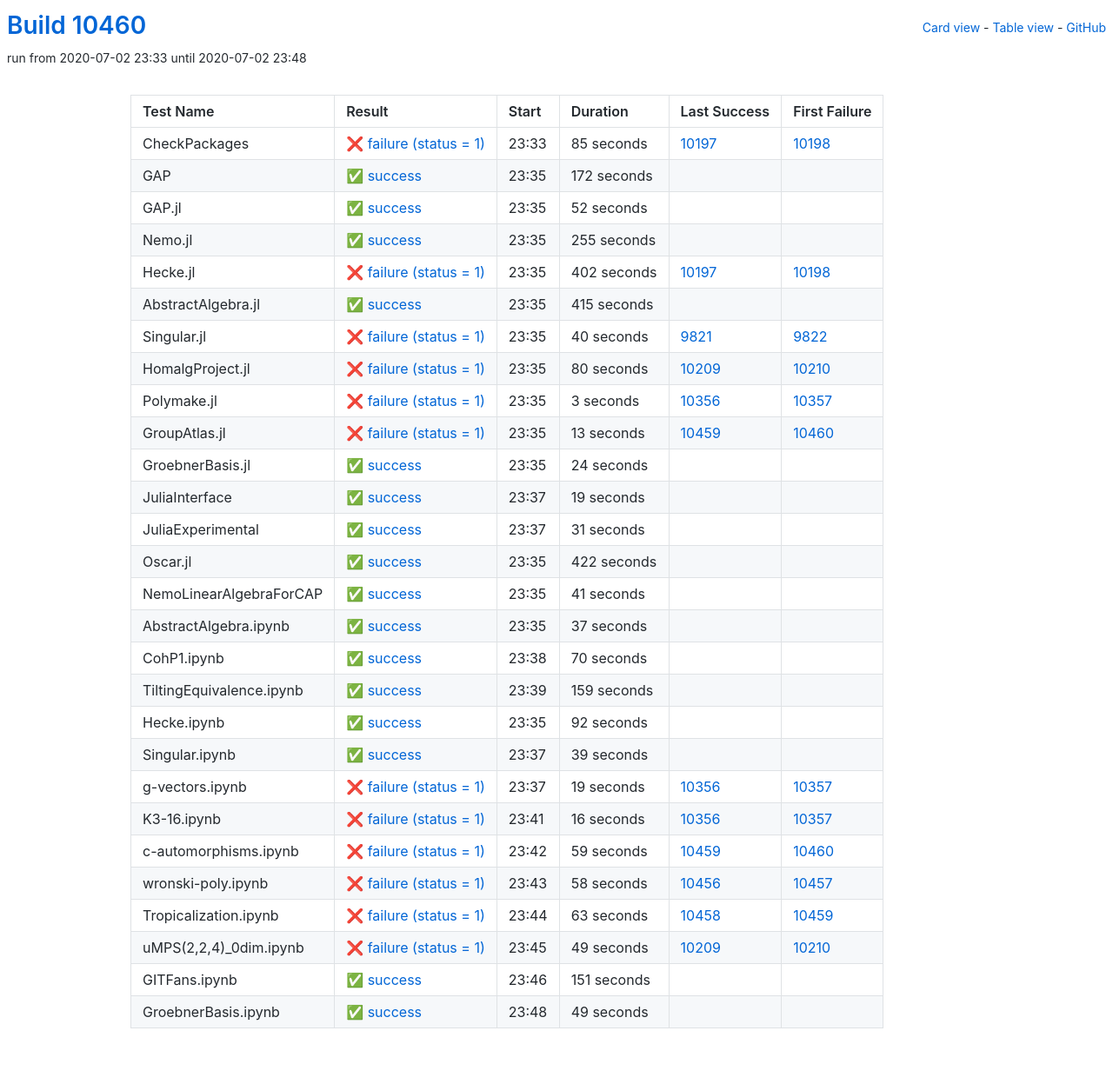
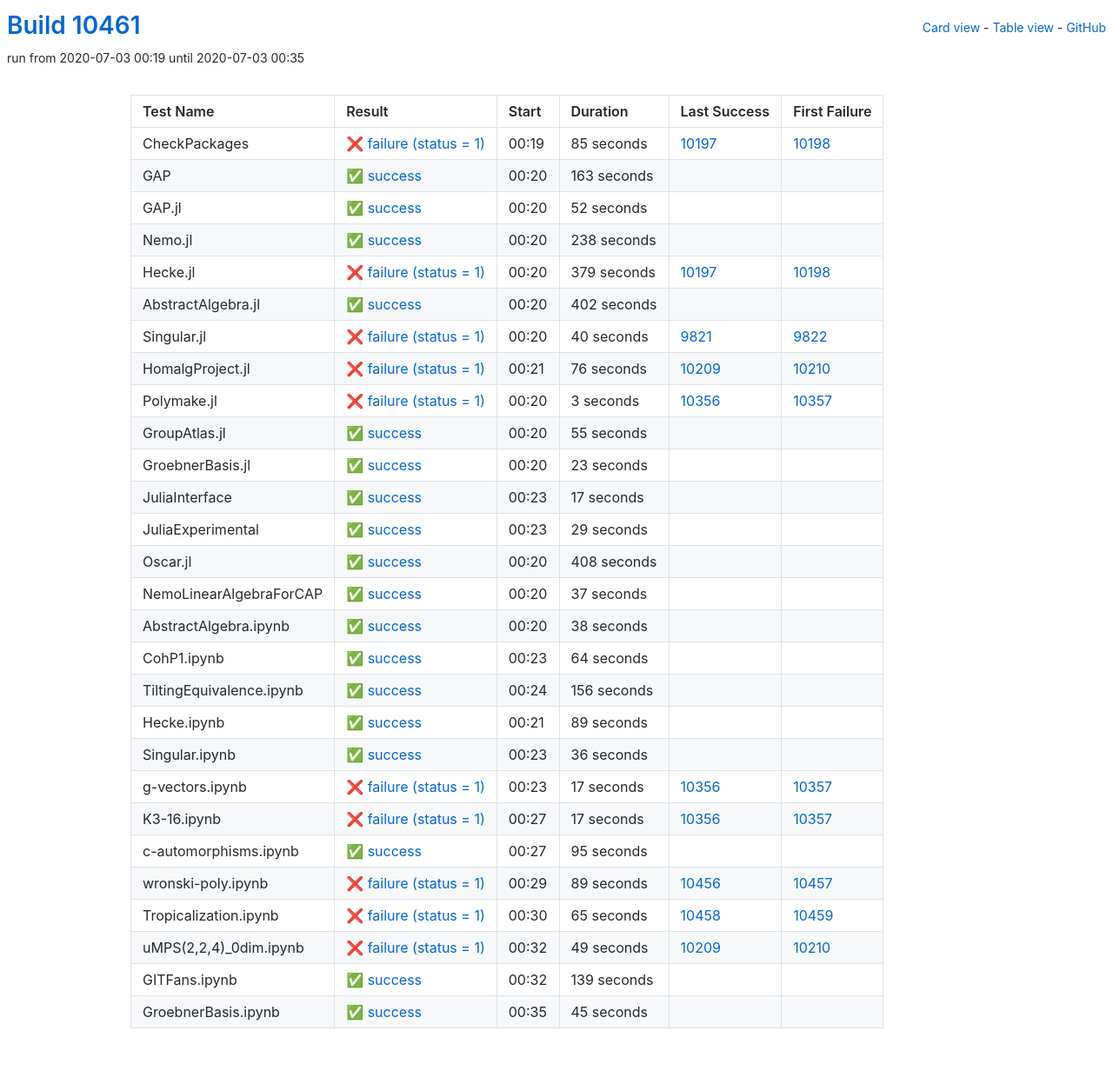
Before and after one commit to oscar-system/oscar-ci-status, a Jekyll site: the page built from table.html, in a window 1280 px wide. Shown: the whole page at 87% size. Built offline with Jekyll 4.4.1, drawn with Linux system fonts in a browser that asks for light colours.

Commit message:
Build #10461

```diff
--- a/_data/ci.yml
+++ b/_data/ci.yml
@@ -1,6 +1,6 @@
 ---
-build: 10460
-build_url: https://oscarci.mathematik.uni-kl.de/job/oscar/10460/
+build: 10461
+build_url: https://oscarci.mathematik.uni-kl.de/job/oscar/10461/
 job: oscar
 organization: oscar-system
 repo: oscar-ci-status
@@ -8,8 +8,8 @@
 tests:
 - name: CheckPackages
   id: checkpackages
-  log: https://oscarci.mathematik.uni-kl.de/job/oscar/10460/artifact/logs/build-10460/CheckPackages.log
-  start: 2020-07-02 23:33
+  log: https://oscarci.mathematik.uni-kl.de/job/oscar/10461/artifact/logs/build-10461/CheckPackages.log
+  start: 2020-07-03 00:19
   success: false
   exitcode: 1
   status: failure
@@ -20,20 +20,20 @@
   first_failure_url: https://oscarci.mathematik.uni-kl.de/job/oscar/10198/
 - name: GAP
   id: gap
-  log: https://oscarci.mathematik.uni-kl.de/job/oscar/10460/artifact/logs/build-10460/GAP.log
-  start: 2020-07-02 23:35
+  log: https://oscarci.mathematik.uni-kl.de/job/oscar/10461/artifact/logs/build-10461/GAP.log
+  start: 2020-07-03 00:20
   success: true
   exitcode: 0
   status: success
-  duration: 172
+  duration: 163
   last_success: false
   last_success_url:
   first_failure: false
   first_failure_url:
 - name: GAP.jl
   id: gap-jl
-  log: https://oscarci.mathematik.uni-kl.de/job/oscar/10460/artifact/logs/build-10460/GAP.jl.log
-  start: 2020-07-02 23:35
+  log: https://oscarci.mathematik.uni-kl.de/job/oscar/10461/artifact/logs/build-10461/GAP.jl.log
+  start: 2020-07-03 00:20
   success: true
   exitcode: 0
   status: success
@@ -44,44 +44,44 @@
   first_failure_url:
 - name: Nemo.jl
   id: nemo-jl
-  log: https://oscarci.mathematik.uni-kl.de/job/oscar/10460/artifact/logs/build-10460/Nemo.jl.log
-  start: 2020-07-02 23:35
+  log: https://oscarci.mathematik.uni-kl.de/job/oscar/10461/artifact/logs/build-10461/Nemo.jl.log
+  start: 2020-07-03 00:20
   success: true
   exitcode: 0
   status: success
-  duration: 255
+  duration: 238
   last_success: false
   last_success_url:
   first_failure: false
   first_failure_url:
 - name: Hecke.jl
   id: hecke-jl
-  log: https://oscarci.mathematik.uni-kl.de/job/oscar/10460/artifact/logs/build-10460/Hecke.jl.log
-  start: 2020-07-02 23:35
+  log: https://oscarci.mathematik.uni-kl.de/job/oscar/10461/artifact/logs/build-10461/Hecke.jl.log
+  start: 2020-07-03 00:20
   success: false
   exitcode: 1
   status: failure
-  duration: 402
+  duration: 379
   last_success: 10197
   last_success_url: https://oscarci.mathematik.uni-kl.de/job/oscar/10197/
   first_failure: 10198
   first_failure_url: https://oscarci.mathematik.uni-kl.de/job/oscar/10198/
 - name: AbstractAlgebra.jl
   id: abstractalgebra-jl
-  log: https://oscarci.mathematik.uni-kl.de/job/oscar/10460/artifact/logs/build-10460/AbstractAlgebra.jl.log
-  start: 2020-07-02 23:35
+  log: https://oscarci.mathematik.uni-kl.de/job/oscar/10461/artifact/logs/build-10461/AbstractAlgebra.jl.log
+  start: 2020-07-03 00:20
   success: true
   exitcode: 0
   status: success
-  duration: 415
+  duration: 402
   last_success: false
   last_success_url:
   first_failure: false
   first_failure_url:
 - name: Singular.jl
   id: singular-jl
-  log: https://oscarci.mathematik.uni-kl.de/job/oscar/10460/artifact/logs/build-10460/Singular.jl.log
-  start: 2020-07-02 23:35
+  log: https://oscarci.mathematik.uni-kl.de/job/oscar/10461/artifact/logs/build-10461/Singular.jl.log
+  start: 2020-07-03 00:20
   success: false
   exitcode: 1
   status: failure
@@ -92,20 +92,20 @@
   first_failure_url: https://oscarci.mathematik.uni-kl.de/job/oscar/9822/
 - name: HomalgProject.jl
   id: homalgproject-jl
-  log: https://oscarci.mathematik.uni-kl.de/job/oscar/10460/artifact/logs/build-10460/HomalgProject.jl.log
-  start: 2020-07-02 23:35
+  log: https://oscarci.mathematik.uni-kl.de/job/oscar/10461/artifact/logs/build-10461/HomalgProject.jl.log
+  start: 2020-07-03 00:21
   success: false
   exitcode: 1
   status: failure
-  duration: 80
+  duration: 76
   last_success: 10209
   last_success_url: https://oscarci.mathematik.uni-kl.de/job/oscar/10209/
   first_failure: 10210
   first_failure_url: https://oscarci.mathematik.uni-kl.de/job/oscar/10210/
 - name: Polymake.jl
   id: polymake-jl
-  log: https://oscarci.mathematik.uni-kl.de/job/oscar/10460/artifact/logs/build-10460/Polymake.jl.log
-  start: 2020-07-02 23:35
+  log: https://oscarci.mathematik.uni-kl.de/job/oscar/10461/artifact/logs/build-10461/Polymake.jl.log
+  start: 2020-07-03 00:20
   success: false
   exitcode: 1
   status: failure
@@ -116,80 +116,68 @@
   first_failure_url: https://oscarci.mathematik.uni-kl.de/job/oscar/10357/
 - name: GroupAtlas.jl
   id: groupatlas-jl
-  log: https://oscarci.mathematik.uni-kl.de/job/oscar/10460/artifact/logs/build-10460/GroupAtlas.jl.log
-  start: 2020-07-02 23:35
-  success: false
-  exitcode: 1
-  status: failure
-  duration: 13
-  last_success: 10459
-  last_success_url: https://oscarci.mathematik.uni-kl.de/job/oscar/10459/
-  first_failure: 10460
-  first_failure_url: https://oscarci.mathematik.uni-kl.de/job/oscar/10460/
-- name: GroebnerBasis.jl
-  id: groebnerbasis-jl
-  log: https://oscarci.mathematik.uni-kl.de/job/oscar/10460/artifact/logs/build-10460/GroebnerBasis.jl.log
-  start: 2020-07-02 23:35
+  log: https://oscarci.mathematik.uni-kl.de/job/oscar/10461/artifact/logs/build-10461/GroupAtlas.jl.log
+  start: 2020-07-03 00:20
   success: true
   exitcode: 0
   status: success
-  duration: 24
+  duration: 55
+  last_success: false
+  last_success_url:
+  first_failure: false
+  first_failure_url:
+- name: GroebnerBasis.jl
+  id: groebnerbasis-jl
+  log: https://oscarci.mathematik.uni-kl.de/job/oscar/10461/artifact/logs/build-10461/GroebnerBasis.jl.log
+  start: 2020-07-03 00:20
+  success: true
+  exitcode: 0
+  status: success
+  duration: 23
   last_success: false
   last_success_url:
   first_failure: false
   first_failure_url:
 - name: JuliaInterface
   id: juliainterface
-  log: https://oscarci.mathematik.uni-kl.de/job/oscar/10460/artifact/logs/build-10460/JuliaInterface.log
-  start: 2020-07-02 23:37
+  log: https://oscarci.mathematik.uni-kl.de/job/oscar/10461/artifact/logs/build-10461/JuliaInterface.log
+  start: 2020-07-03 00:23
   success: true
   exitcode: 0
   status: success
-  duration: 19
+  duration: 17
   last_success: false
   last_success_url:
   first_failure: false
   first_failure_url:
 - name: JuliaExperimental
   id: juliaexperimental
-  log: https://oscarci.mathematik.uni-kl.de/job/oscar/10460/artifact/logs/build-10460/JuliaExperimental.log
-  start: 2020-07-02 23:37
+  log: https://oscarci.mathematik.uni-kl.de/job/oscar/10461/artifact/logs/build-10461/JuliaExperimental.log
+  start: 2020-07-03 00:23
   success: true
   exitcode: 0
   status: success
-  duration: 31
+  duration: 29
   last_success: false
   last_success_url:
   first_failure: false
   first_failure_url:
 - name: Oscar.jl
   id: oscar-jl
-  log: https://oscarci.mathematik.uni-kl.de/job/oscar/10460/artifact/logs/build-10460/Oscar.jl.log
-  start: 2020-07-02 23:35
+  log: https://oscarci.mathematik.uni-kl.de/job/oscar/10461/artifact/logs/build-10461/Oscar.jl.log
+  start: 2020-07-03 00:20
   success: true
   exitcode: 0
   status: success
-  duration: 422
+  duration: 408
   last_success: false
   last_success_url:
   first_failure: false
   first_failure_url:
 - name: NemoLinearAlgebraForCAP
   id: nemolinearalgebraforcap
-  log: https://oscarci.mathematik.uni-kl.de/job/oscar/10460/artifact/logs/build-10460/NemoLinearAlgebraForCAP.log
-  start: 2020-07-02 23:35
-  success: true
-  exitcode: 0
-  status: success
-  duration: 41
-  last_success: false
-  last_success_url:
-  first_failure: false
-  first_failure_url:
-- name: AbstractAlgebra.ipynb
-  id: abstractalgebra-ipynb
-  log: https://oscarci.mathematik.uni-kl.de/job/oscar/10460/artifact/logs/build-10460/AbstractAlgebra.ipynb.log
-  start: 2020-07-02 23:35
+  log: https://oscarci.mathematik.uni-kl.de/job/oscar/10461/artifact/logs/build-10461/NemoLinearAlgebraForCAP.log
+  start: 2020-07-03 00:20
   success: true
   exitcode: 0
   status: success
@@ -198,118 +186,130 @@
   last_success_url:
   first_failure: false
   first_failure_url:
-- name: CohP1.ipynb
-  id: cohp1-ipynb
-  log: https://oscarci.mathematik.uni-kl.de/job/oscar/10460/artifact/logs/build-10460/CohP1.ipynb.log
-  start: 2020-07-02 23:38
+- name: AbstractAlgebra.ipynb
+  id: abstractalgebra-ipynb
+  log: https://oscarci.mathematik.uni-kl.de/job/oscar/10461/artifact/logs/build-10461/AbstractAlgebra.ipynb.log
+  start: 2020-07-03 00:20
   success: true
   exitcode: 0
   status: success
-  duration: 70
+  duration: 38
+  last_success: false
+  last_success_url:
+  first_failure: false
+  first_failure_url:
+- name: CohP1.ipynb
+  id: cohp1-ipynb
+  log: https://oscarci.mathematik.uni-kl.de/job/oscar/10461/artifact/logs/build-10461/CohP1.ipynb.log
+  start: 2020-07-03 00:23
+  success: true
+  exitcode: 0
+  status: success
+  duration: 64
   last_success: false
   last_success_url:
   first_failure: false
   first_failure_url:
 - name: TiltingEquivalence.ipynb
   id: tiltingequivalence-ipynb
-  log: https://oscarci.mathematik.uni-kl.de/job/oscar/10460/artifact/logs/build-10460/TiltingEquivalence.ipynb.log
-  start: 2020-07-02 23:39
+  log: https://oscarci.mathematik.uni-kl.de/job/oscar/10461/artifact/logs/build-10461/TiltingEquivalence.ipynb.log
+  start: 2020-07-03 00:24
   success: true
   exitcode: 0
   status: success
-  duration: 159
+  duration: 156
   last_success: false
   last_success_url:
   first_failure: false
   first_failure_url:
 - name: Hecke.ipynb
   id: hecke-ipynb
-  log: https://oscarci.mathematik.uni-kl.de/job/oscar/10460/artifact/logs/build-10460/Hecke.ipynb.log
-  start: 2020-07-02 23:35
+  log: https://oscarci.mathematik.uni-kl.de/job/oscar/10461/artifact/logs/build-10461/Hecke.ipynb.log
+  start: 2020-07-03 00:21
   success: true
   exitcode: 0
   status: success
-  duration: 92
+  duration: 89
   last_success: false
   last_success_url:
   first_failure: false
   first_failure_url:
 - name: Singular.ipynb
   id: singular-ipynb
-  log: https://oscarci.mathematik.uni-kl.de/job/oscar/10460/artifact/logs/build-10460/Singular.ipynb.log
-  start: 2020-07-02 23:37
+  log: https://oscarci.mathematik.uni-kl.de/job/oscar/10461/artifact/logs/build-10461/Singular.ipynb.log
+  start: 2020-07-03 00:23
   success: true
   exitcode: 0
   status: success
-  duration: 39
+  duration: 36
   last_success: false
   last_success_url:
   first_failure: false
   first_failure_url:
 - name: g-vectors.ipynb
   id: g-vectors-ipynb
-  log: https://oscarci.mathematik.uni-kl.de/job/oscar/10460/artifact/logs/build-10460/g-vectors.ipynb.log
-  start: 2020-07-02 23:37
+  log: https://oscarci.mathematik.uni-kl.de/job/oscar/10461/artifact/logs/build-10461/g-vectors.ipynb.log
+  start: 2020-07-03 00:23
   success: false
   exitcode: 1
   status: failure
-  duration: 19
+  duration: 17
   last_success: 10356
   last_success_url: https://oscarci.mathematik.uni-kl.de/job/oscar/10356/
   first_failure: 10357
   first_failure_url: https://oscarci.mathematik.uni-kl.de/job/oscar/10357/
 - name: K3-16.ipynb
   id: k3-16-ipynb
-  log: https://oscarci.mathematik.uni-kl.de/job/oscar/10460/artifact/logs/build-10460/K3-16.ipynb.log
-  start: 2020-07-02 23:41
+  log: https://oscarci.mathematik.uni-kl.de/job/oscar/10461/artifact/logs/build-10461/K3-16.ipynb.log
+  start: 2020-07-03 00:27
   success: false
   exitcode: 1
   status: failure
-  duration: 16
+  duration: 17
   last_success: 10356
   last_success_url: https://oscarci.mathematik.uni-kl.de/job/oscar/10356/
   first_failure: 10357
   first_failure_url: https://oscarci.mathematik.uni-kl.de/job/oscar/10357/
 - name: c-automorphisms.ipynb
   id: c-automorphisms-ipynb
-  log: https://oscarci.mathematik.uni-kl.de/job/oscar/10460/artifact/logs/build-10460/c-automorphisms.ipynb.log
-  start: 2020-07-02 23:42
+  log: https://oscarci.mathematik.uni-kl.de/job/oscar/10461/artifact/logs/build-10461/c-automorphisms.ipynb.log
+  start: 2020-07-03 00:27
+  success: true
+  exitcode: 0
+  status: success
+  duration: 95
+  last_success: false
+  last_success_url:
+  first_failure: false
+  first_failure_url:
+- name: wronski-poly.ipynb
+  id: wronski-poly-ipynb
+  log: https://oscarci.mathematik.uni-kl.de/job/oscar/10461/artifact/logs/build-10461/wronski-poly.ipynb.log
+  start: 2020-07-03 00:29
   success: false
   exitcode: 1
   status: failure
-  duration: 59
-  last_success: 10459
-  last_success_url: https://oscarci.mathematik.uni-kl.de/job/oscar/10459/
-  first_failure: 10460
-  first_failure_url: https://oscarci.mathematik.uni-kl.de/job/oscar/10460/
-- name: wronski-poly.ipynb
-  id: wronski-poly-ipynb
-  log: https://oscarci.mathematik.uni-kl.de/job/oscar/10460/artifact/logs/build-10460/wronski-poly.ipynb.log
-  start: 2020-07-02 23:43
-  success: false
-  exitcode: 1
-  status: failure
-  duration: 58
+  duration: 89
   last_success: 10456
   last_success_url: https://oscarci.mathematik.uni-kl.de/job/oscar/10456/
   first_failure: 10457
   first_failure_url: https://oscarci.mathematik.uni-kl.de/job/oscar/10457/
 - name: Tropicalization.ipynb
   id: tropicalization-ipynb
-  log: https://oscarci.mathematik.uni-kl.de/job/oscar/10460/artifact/logs/build-10460/Tropicalization.ipynb.log
-  start: 2020-07-02 23:44
+  log: https://oscarci.mathematik.uni-kl.de/job/oscar/10461/artifact/logs/build-10461/Tropicalization.ipynb.log
+  start: 2020-07-03 00:30
   success: false
   exitcode: 1
   status: failure
-  duration: 63
+  duration: 65
   last_success: 10458
   last_success_url: https://oscarci.mathematik.uni-kl.de/job/oscar/10458/
   first_failure: 10459
   first_failure_url: https://oscarci.mathematik.uni-kl.de/job/oscar/10459/
 - name: uMPS(2,2,4)_0dim.ipynb
   id: umps-2-2-4-0dim-ipynb
-  log: https://oscarci.mathematik.uni-kl.de/job/oscar/10460/artifact/logs/build-10460/uMPS-2-2-4-_0dim.ipynb.log
-  start: 2020-07-02 23:45
+  log: https://oscarci.mathematik.uni-kl.de/job/oscar/10461/artifact/logs/build-10461/uMPS-2-2-4-_0dim.ipynb.log
+  start: 2020-07-03 00:32
   success: false
   exitcode: 1
   status: failure
@@ -320,24 +320,24 @@
   first_failure_url: https://oscarci.mathematik.uni-kl.de/job/oscar/10210/
 - name: GITFans.ipynb
   id: gitfans-ipynb
-  log: https://oscarci.mathematik.uni-kl.de/job/oscar/10460/artifact/logs/build-10460/GITFans.ipynb.log
-  start: 2020-07-02 23:46
+  log: https://oscarci.mathematik.uni-kl.de/job/oscar/10461/artifact/logs/build-10461/GITFans.ipynb.log
+  start: 2020-07-03 00:32
   success: true
   exitcode: 0
   status: success
-  duration: 151
+  duration: 139
   last_success: false
   last_success_url:
   first_failure: false
   first_failure_url:
 - name: GroebnerBasis.ipynb
   id: groebnerbasis-ipynb
-  log: https://oscarci.mathematik.uni-kl.de/job/oscar/10460/artifact/logs/build-10460/GroebnerBasis.ipynb.log
-  start: 2020-07-02 23:48
+  log: https://oscarci.mathematik.uni-kl.de/job/oscar/10461/artifact/logs/build-10461/GroebnerBasis.ipynb.log
+  start: 2020-07-03 00:35
   success: true
   exitcode: 0
   status: success
-  duration: 49
+  duration: 45
   last_success: false
   last_success_url:
   first_failure: false
```
Also changed, not shown: README.md.
